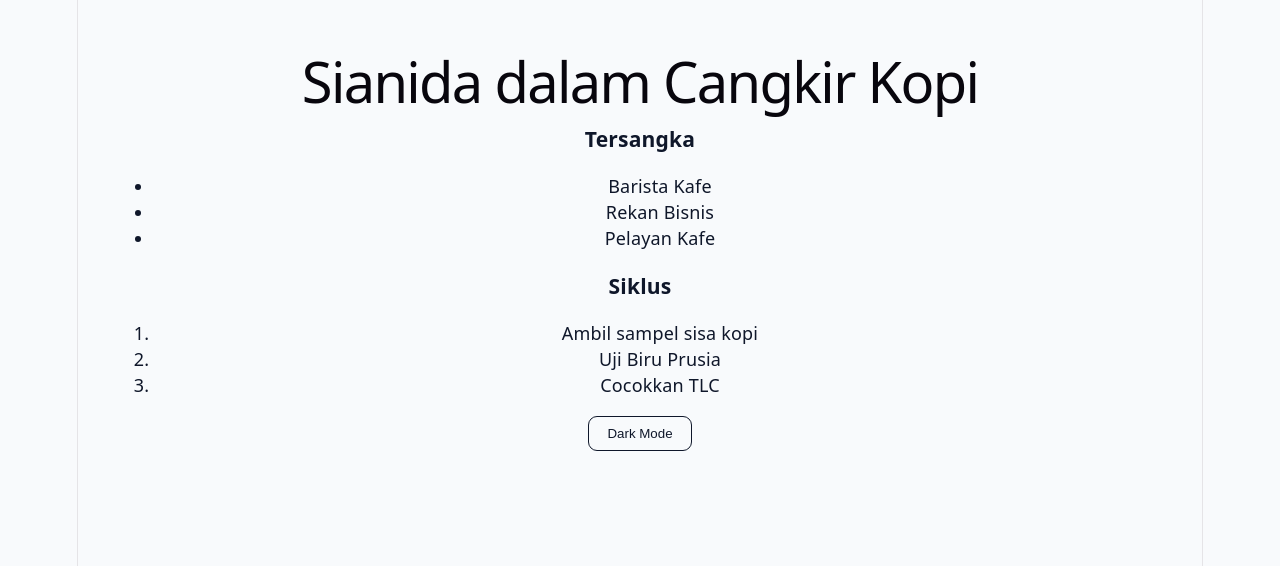
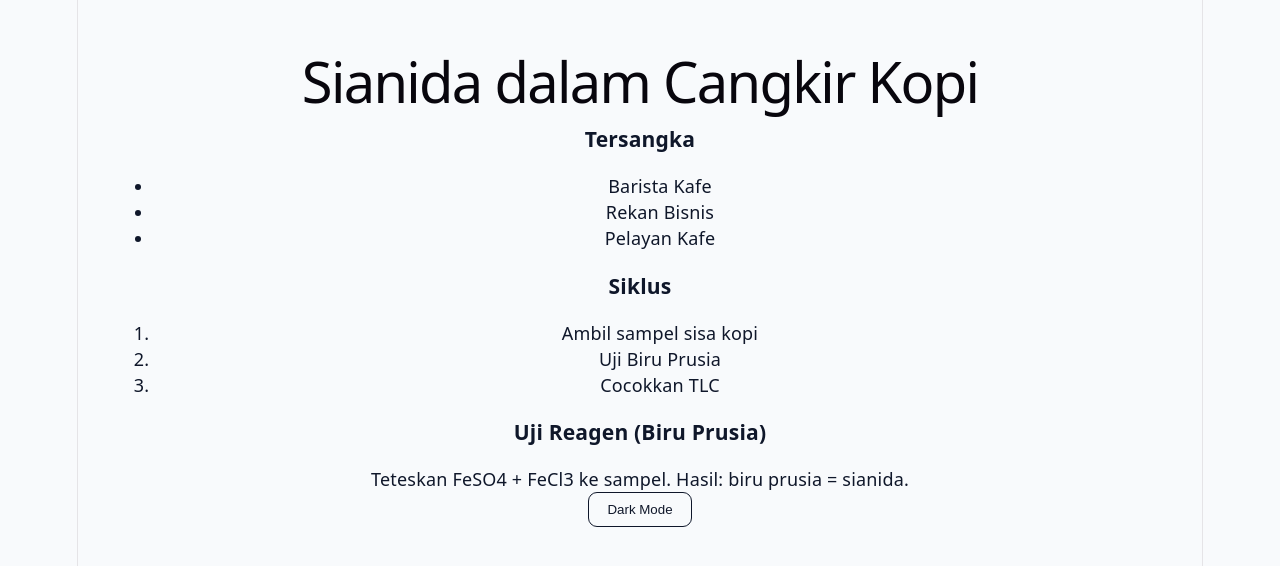
Before and after one commit to AmirulJusticia0507/Bio-Detective, a React app in the folder frontend/: page / in a window 1280 px wide. Shown: the top 566 px of the page. Built offline with nearby package versions, Linux system fonts and the light colour scheme; the HTML template or start-up script is replaced by a standard one.

Commit message:
feat: add reagent lab (prussian blue test)

```diff
--- a/frontend/src/App.jsx
+++ b/frontend/src/App.jsx
@@ -1,5 +1,6 @@
 import { useEffect, useState } from 'react'
 import { cases } from './data/cases'
+import ReagentLab from './labs/ReagentLab'
 import './App.css'
 
 function App() {
@@ -16,6 +17,7 @@ function App() {
       <ul>{c.suspects.map(s=><li key={s}>{s}</li>)}</ul>
       <h3>Siklus</h3>
       <ol>{c.steps.map(s=><li key={s}>{s}</li>)}</ol>
+      <ReagentLab />
       <button onClick={() => setDark(d => !d)}>{dark ? 'Light Mode' : 'Dark Mode'}</button>
     </div>
   )
--- /dev/null
+++ b/frontend/src/labs/ReagentLab.jsx
@@ -0,0 +1 @@
+export default function ReagentLab(){return(<div><h3>Uji Reagen (Biru Prusia)</h3><p>Teteskan FeSO4 + FeCl3 ke sampel. Hasil: biru prusia = sianida.</p></div>)}
```
Also changed, not shown: 1 other file (tests, documents, lock files or other folders).
